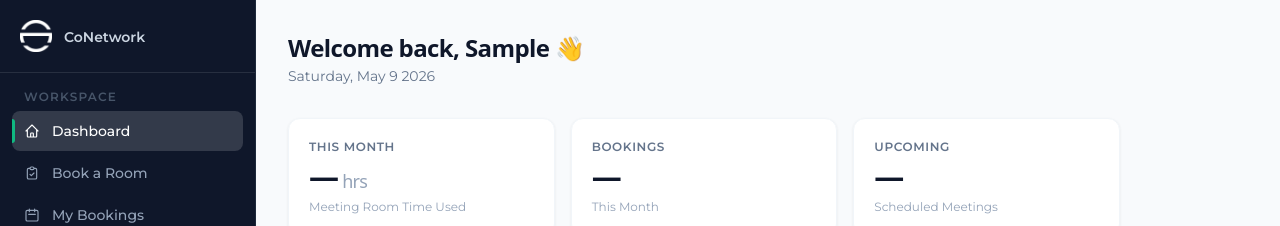
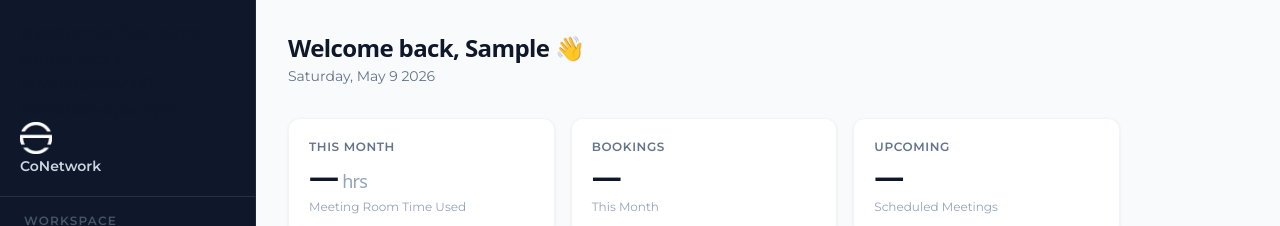
Before and after one commit to nousherch/conetwork-booking-platform, a Next.js app in the folder frontend/: page /dashboard in a window 1280 px wide. Shown: the top 226 px of the page. Built offline with nearby package versions, Linux system fonts and the light colour scheme; no server answers; sample sign-in values are in the browser's storage.

Commit message:
fix link syntax and add analytics package

```diff
--- a/frontend/components/layouts/AppLayout.js
+++ b/frontend/components/layouts/AppLayout.js
@@ -117,7 +117,7 @@ export default function AppLayout({ children, title }) {
     <div className="flex flex-col h-full">
       {/* Logo */}
       <div className="px-5 py-5 border-b border-white/10">
-  <Link href="https://meeting.conetwork.pk/dashboard"
+  <Link href="https://meeting.conetwork.pk/dashboard">
  className="flex items-center gap-3 hover:opacity-80 transition-opacity">
     <img
       src="/logo.png"
@@ -215,7 +215,7 @@ export default function AppLayout({ children, title }) {
               <path strokeLinecap="round" strokeLinejoin="round" strokeWidth={2} d="M4 6h16M4 12h16M4 18h16" />
             </svg>
           </button>
-          <Link href="https://meeting.conetwork.pk/dashboard">
+          <Link href="https://meeting.conetwork.pk/dashboard">>
   <img src="/logo.png" alt="CoNetwork" className="h-7 w-auto object-contain" />
 </Link>
         </div>
```
